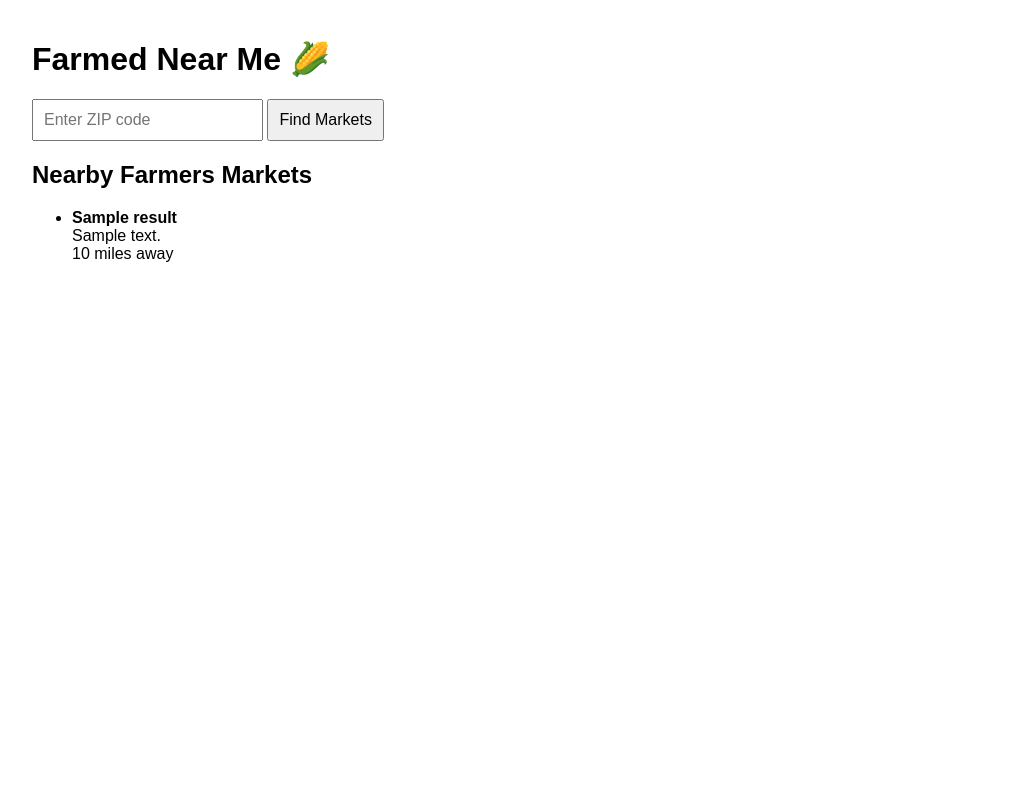
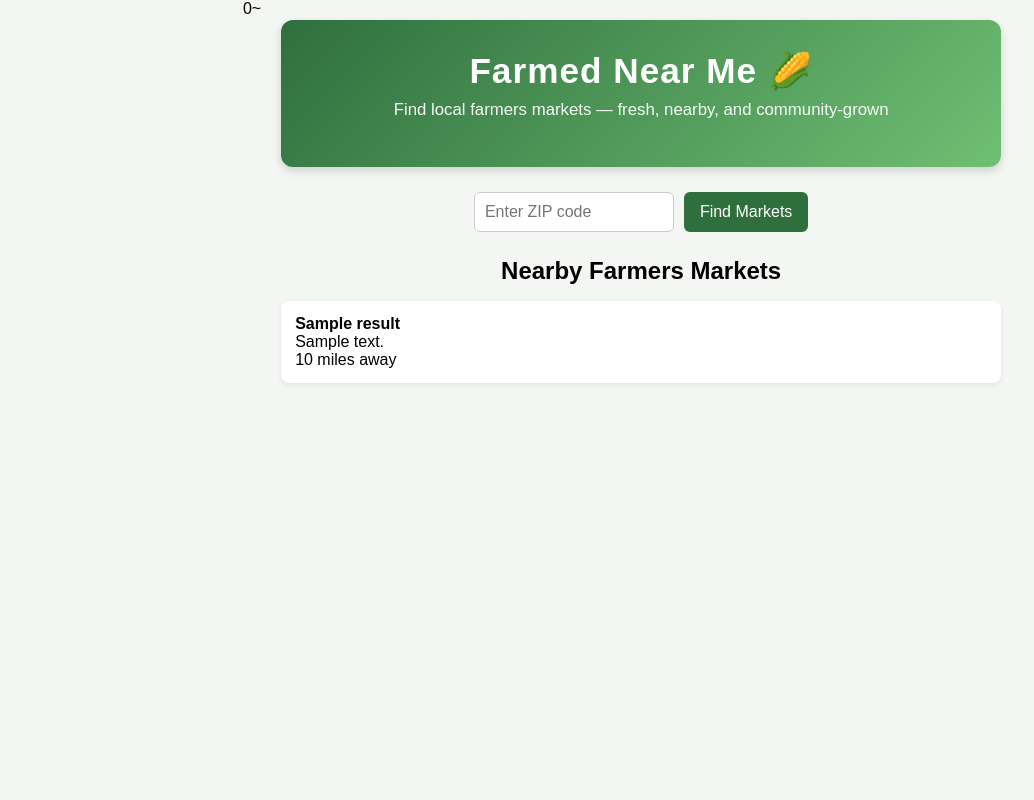
Before and after one commit to jason97m/farmednearme, a Flask app: template templates/index.html in a window 1280 px wide. Shown: the whole page, without its empty margins (8-1042 px from the left). Run offline with Flask 3, Linux system fonts and the light colour scheme; the template is opened without the code that fills it: most values are stand-ins (such as "Sample title", 1, 10 or a date in 2020).

Commit message:
Updated the interface

```diff
--- a/app.py
+++ b/app.py
@@ -37,26 +37,40 @@ def load_zip_latlon(zip_code):
 
 def load_markets():
     markets = []
-    with open(MARKETS_FILE, newline='', encoding="cp1252") as f:
+
+    with open(MARKETS_FILE, newline="", encoding="cp1252") as f:
         reader = csv.DictReader(f, delimiter=",")
+
         for row in reader:
-            # Clean lat/lon strings: remove whitespace and trailing commas
-            lat_str = row.get("location_y", "").strip().rstrip(',')
-            lon_str = row.get("location_x", "").strip().rstrip(',')
+            # Clean lat/lon strings
+            lat_str = row.get("location_y", "").strip().rstrip(",")
+            lon_str = row.get("location_x", "").strip().rstrip(",")
 
-            if lat_str and lon_str:
-                try:
-                    markets.append({
-                        "name": row.get("listing_name", "").strip(),
-                        # Strip extra quotes from addresses
-                        "address": row.get("location_address", "").strip().strip('"'),
-                        "lat": float(lat_str),
-                        "lon": float(lon_str),
-                        "desc": row.get("location_desc", "").strip()
-                    })
-                except ValueError:
-                    # Skip rows with invalid numbers
-                    print(f"Skipping invalid row: {row}")
+            if not lat_str or not lon_str:
+                continue
+
+            try:
+                markets.append({
+                    "name": row.get("listing_name", "").strip(),
+
+                    # Address cleanup
+                    "address": row.get("location_address", "")
+                        .strip()
+                        .strip('"'),
+
+                    "lat": float(lat_str),
+                    "lon": float(lon_str),
+
+                    # 👇 Fields used by click-to-expand UI
+                    "location_desc": row.get("location_desc", "").strip(),
+                    "location_site": row.get("location_site", "").strip(),
+                    "location_site_otherdesc": row.get("location_site_otherdesc", "").strip()
+                })
+
+            except ValueError:
+                # Skip rows with bad coordinates
+                print(f"Skipping invalid coordinates: {row}")
+
     return markets
 
 # ---------------------------
--- a/static/style.css
+++ b/static/style.css
@@ -11,3 +11,19 @@ input, button {
 .error {
     color: red;
 }
+.market {
+        cursor: pointer;
+        margin-bottom: 15px;
+}
+
+.details {
+        display: none;
+        margin-top: 8px;
+        padding-left: 10px;
+        border-left: 3px solid #ccc;
+        font-size: 0.95em;
+}
+
+.details.show {
+        display: block;
+}
--- a/templates/index.html
+++ b/templates/index.html
@@ -1,12 +1,135 @@
-<!DOCTYPE html>
-<html>
+0~<!DOCTYPE html>
+<html lang="en">
 <head>
+    <meta charset="UTF-8">
     <title>Farmed Near Me</title>
     <link rel="stylesheet" href="/static/style.css">
+
+    <style>
+        body {
+            font-family: Arial, Helvetica, sans-serif;
+            background: #f4f6f3;
+            margin: 0;
+            padding: 0;
+            display: flex;
+            justify-content: center;
+        }
+
+        .container {
+            max-width: 720px;
+            width: 100%;
+            padding: 20px;
+        }
+
+        /* ===== Banner ===== */
+        .banner {
+            background: linear-gradient(135deg, #2f6f3e, #6fbf73);
+            color: white;
+            padding: 30px 20px;
+            border-radius: 12px;
+            text-align: center;
+            margin-bottom: 25px;
+            box-shadow: 0 4px 10px rgba(0,0,0,0.15);
+        }
+
+        .banner h1 {
+            margin: 0;
+            font-size: 2.2em;
+            letter-spacing: 1px;
+        }
+
+        .banner p {
+            margin-top: 8px;
+            font-size: 1.05em;
+            opacity: 0.95;
+        }
+
+        /* ===== Form ===== */
+        form {
+            display: flex;
+            gap: 10px;
+            justify-content: center;
+            margin-bottom: 25px;
+        }
+
+        input[type="text"] {
+            padding: 10px;
+            font-size: 1em;
+            width: 200px;
+            border-radius: 6px;
+            border: 1px solid #ccc;
+        }
+
+        button {
+            padding: 10px 16px;
+            font-size: 1em;
+            background: #2f6f3e;
+            color: white;
+            border: none;
+            border-radius: 6px;
+            cursor: pointer;
+        }
+
+        button:hover {
+            background: #255a31;
+        }
+
+        /* ===== Results ===== */
+        h2 {
+            text-align: center;
+            margin-bottom: 15px;
+        }
+
+        ul {
+            list-style: none;
+            padding: 0;
+        }
+
+        .market {
+            background: white;
+            border-radius: 8px;
+            padding: 14px;
+            margin-bottom: 12px;
+            cursor: pointer;
+            box-shadow: 0 2px 5px rgba(0,0,0,0.08);
+            transition: transform 0.1s ease;
+        }
+
+        .market:hover {
+            transform: scale(1.01);
+        }
+
+        .details {
+            display: none;
+            margin-top: 10px;
+            padding-left: 12px;
+            border-left: 3px solid #6fbf73;
+            font-size: 0.95em;
+            color: #333;
+        }
+
+        .details.show {
+            display: block;
+        }
+
+        .details p {
+            margin: 5px 0;
+        }
+
+        .error {
+            text-align: center;
+            color: darkred;
+        }
+    </style>
 </head>
 <body>
 
+<div class="container">
+
+    <div class="banner">
         <h1>Farmed Near Me 🌽</h1>
+        <p>Find local farmers markets — fresh, nearby, and community-grown</p>
+    </div>
 
     <form method="POST">
         <input type="text" name="zip" placeholder="Enter ZIP code" required>
@@ -19,16 +142,67 @@
 
     {% if results %}
         <h2>Nearby Farmers Markets</h2>
-<ul>
+
+        <ul id="market-list">
             {% for m in results %}
-    <li>
+            <li class="market">
                 <strong>{{ m.name }}</strong><br>
                 {{ m.address }}<br>
                 {{ m.distance }} miles away
+
+                <div class="details">
+                    {% if m.location_desc or m.location_site or m.location_site_otherdesc %}
+
+                        {% if m.location_desc %}
+                            <p><strong>Location:</strong> {{ m.location_desc }}</p>
+                        {% endif %}
+
+                        {% if m.location_site %}
+                            <p><strong>Site Type:</strong> {{ m.location_site }}</p>
+                        {% endif %}
+
+                        {% if m.location_site_otherdesc %}
+                            <p><strong>Site Details:</strong> {{ m.location_site_otherdesc }}</p>
+                        {% endif %}
+
+                    {% else %}
+                        <p><em>No additional details available.</em></p>
+                    {% endif %}
+                </div>
+
+                <div class="details">
+                    {% if m.location_desc %}
+                        <p><strong>Location:</strong> {{ m.location_desc }}</p>
+                    {% endif %}
+
+                    {% if m.location_site %}
+                        <p><strong>Site Type:</strong> {{ m.location_site }}</p>
+                    {% endif %}
+
+                    {% if m.location_site_otherdesc %}
+                        <p><strong>Site Details:</strong> {{ m.location_site_otherdesc }}</p>
+                    {% endif %}
+                </div>
             </li>
             {% endfor %}
         </ul>
     {% endif %}
 
+</div>
+
+<script>
+    // Attach click handlers AFTER the page loads
+    document.addEventListener("DOMContentLoaded", function () {
+        document.querySelectorAll(".market").forEach(function (market) {
+            market.addEventListener("click", function () {
+                const details = market.querySelector(".details");
+                if (details) {
+                    details.classList.toggle("show");
+                }
+            });
+        });
+    });
+</script>
+
 </body>
 </html>
```
Lines whose indentation alone changed are shown as unchanged.
